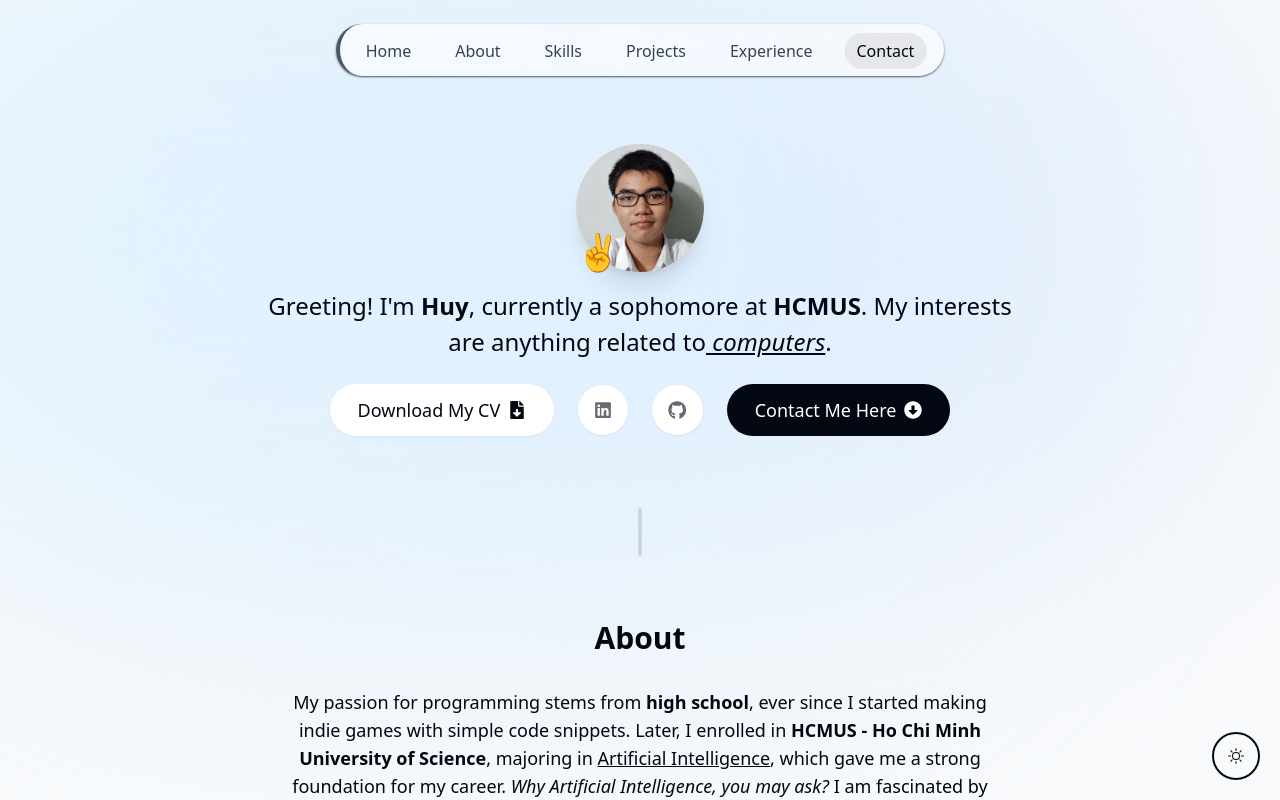
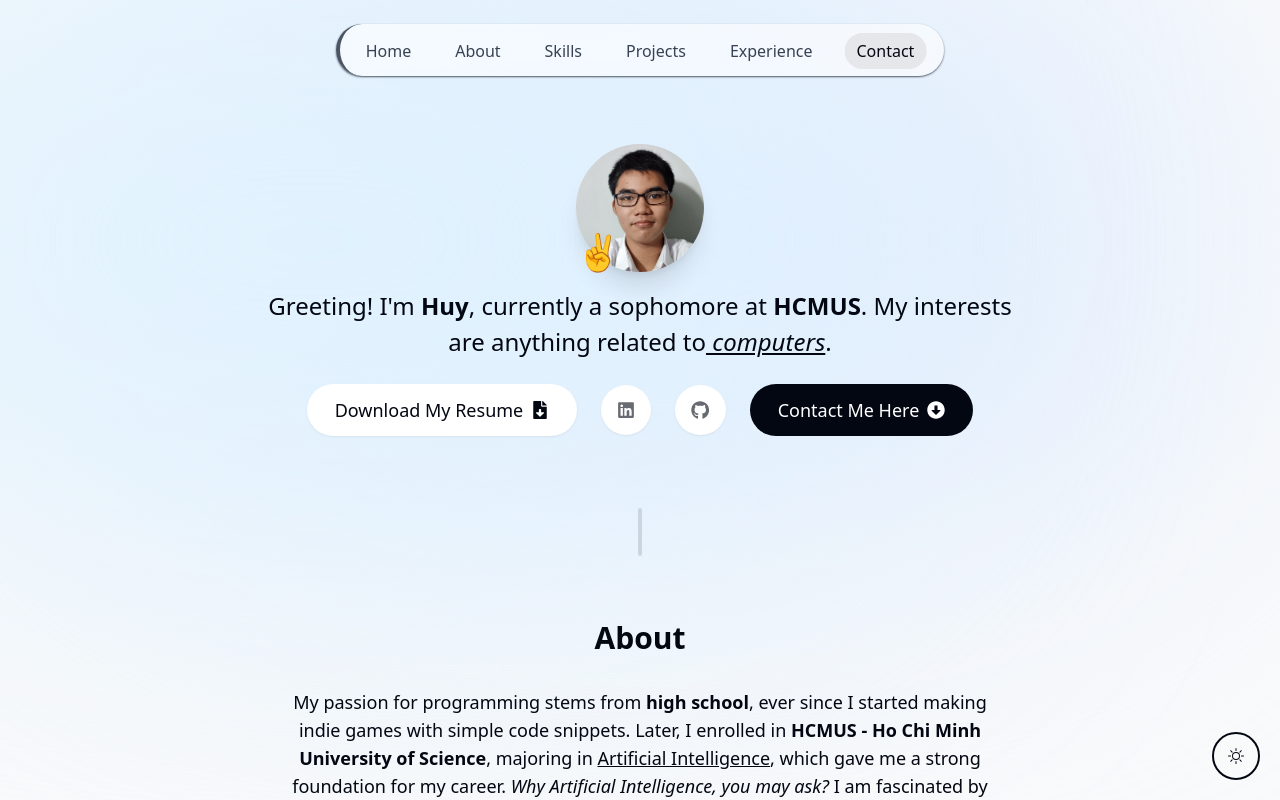
Before and after one commit to Venomsnaker/web-portfolio, a Next.js app: page / in a window 1280 px wide. Shown: the top 800 px of the page. Built offline with nearby package versions, Linux system fonts and the light colour scheme.

Commit message:
Adjust Resume

```diff
--- a/components/intro.tsx
+++ b/components/intro.tsx
@@ -80,10 +80,10 @@ const intro = () => {
       >
         <a
           className="group bg-white hover:text-orange-500 shadow shadow-black/5 m-2 px-7 py-3 flex items-center gap-2 rounded-full outline-none focus:scale-110 hover:scale-110 active:scale-105 transition cursor-pointer dark:bg-white/10"
-          href="/CV.pdf"
+          href="/resume.docx"
           download
         >
-          Download My CV{" "}
+          Download My Resume{" "}
           <FaFileDownload className="group-hover:translate-y-1 transition" />
         </a>
 
--- a/next.config.js
+++ b/next.config.js
@@ -1,4 +1,10 @@
 /** @type {import('next').NextConfig} */
-const nextConfig = {}
+const nextConfig = {
+    reactStrictMode: true,
 
-module.exports = nextConfig
+   // Add basePath
+    basePath: '/github-pages',
+
+  }
+
+  module.exports = nextConfig
```
Also changed, not shown: 1 other file (tests, documents, lock files or other folders).
